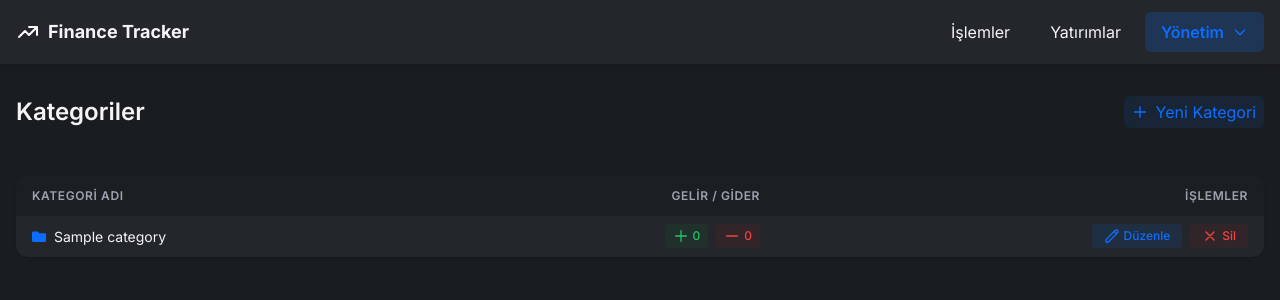
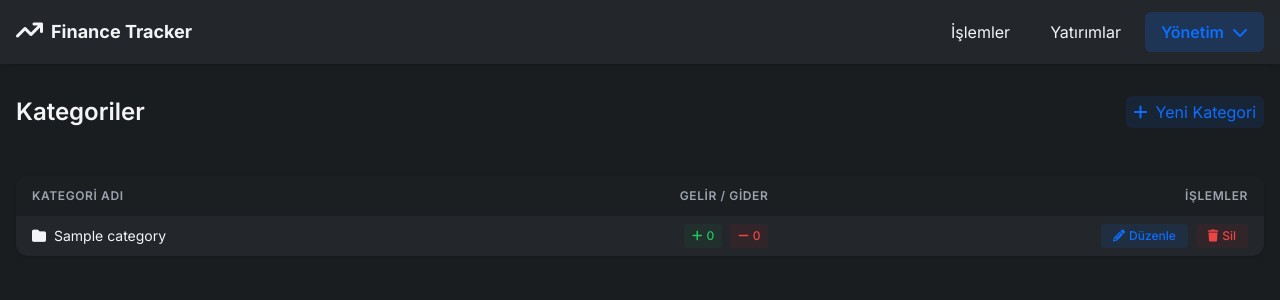
Before and after one commit to ZekeriyaAY/track-finance, a Flask app: page /categories/ in a window 1280 px wide. Shown: the top 300 px of the page. Run offline with Flask 3, Linux system fonts and the light colour scheme; tables that the repository leaves empty hold one stand-in row (values such as "Sample post"); some libraries are stand-ins or nearby versions.

Commit message:
style: Kategori ve tag ikonlarında renkleri metinle aynı yap, gereksiz renk sınıflarını kaldır

```diff
--- a/templates/base.html
+++ b/templates/base.html
@@ -10,7 +10,7 @@
     <link href="https://fonts.googleapis.com/css2?family=Inter:wght@400;500;600;700&display=swap" rel="stylesheet">
     <script src="https://cdn.tailwindcss.com?plugins=forms,typography"></script>
     <!-- Font Awesome CSS -->
-    <link rel="stylesheet" href="https://cdnjs.cloudflare.com/ajax/libs/font-awesome/5.15.4/css/all.min.css">
+    <link rel="stylesheet" href="https://cdnjs.cloudflare.com/ajax/libs/font-awesome/6.5.2/css/all.min.css">
     <!-- DataTables CSS -->
     <link rel="stylesheet" href="{{ url_for('static', filename='css/style.css') }}">
     <script>
@@ -36,7 +36,7 @@
         <div class="container mx-auto px-4 py-3 flex items-center justify-between">
             <div class="flex items-center">
                 <a class="font-bold text-lg flex items-center gap-2" href="{{ url_for('transaction.index') }}">
-                    {% include 'icons/logo.svg' %}
+                    <i class="fa-solid fa-arrow-trend-up text-2xl -mt-1"></i>
                     Finance Tracker
                 </a>
             </div>
@@ -46,16 +46,16 @@
                 <div class="relative group">
                   <button class="inline-flex items-center gap-2 px-4 py-2 rounded-md hover:bg-primary/10 transition {% if request.endpoint in ['category.index', 'category.add', 'category.edit', 'tag.index', 'tag.add', 'tag.edit'] %}bg-primary/20 text-primary font-semibold{% endif %}">
                     Yönetim
-                    {% include 'icons/dropdown_arrow.svg' %}
+                    <i class="fas fa-chevron-down"></i>
                   </button>
                   <div class="absolute right-0 w-48 rounded-md shadow-lg bg-card ring-1 ring-black ring-opacity-5 opacity-0 invisible group-hover:opacity-100 group-hover:visible transition-all duration-200 ease-in-out">
                     <div class="py-1">
                       <a href="{{ url_for('category.index') }}" class="block px-4 py-2 text-sm text-gray-300 hover:bg-primary/10 transition {% if request.endpoint in ['category.index', 'category.add', 'category.edit'] %}bg-primary/20 text-primary font-semibold{% endif %} flex items-center gap-2">
-                        {% include 'icons/folder.svg' %}
+                        <i class="fas fa-folder"></i>
                         Kategoriler
                       </a>
                       <a href="{{ url_for('tag.index') }}" class="block px-4 py-2 text-sm text-gray-300 hover:bg-primary/10 transition {% if request.endpoint in ['tag.index', 'tag.add', 'tag.edit'] %}bg-primary/20 text-primary font-semibold{% endif %} flex items-center gap-2">
-                        {% include 'icons/tag.svg' %}
+                        <i class="fas fa-tag"></i>
                         Taglar
                       </a>
                       <a href="{{ url_for('investment_type.index') }}" class="block px-4 py-2 text-sm text-gray-300 hover:bg-primary/10 transition {% if request.endpoint in ['investment_type.index', 'investment_type.add', 'investment_type.edit'] %}bg-primary/20 text-primary font-semibold{% endif %} flex items-center gap-2">
@@ -63,7 +63,7 @@
                         Yatırım Türleri
                       </a>
                       <a href="{{ url_for('settings.index') }}" class="block px-4 py-2 text-sm text-gray-300 hover:bg-primary/10 transition {% if request.endpoint == 'settings.index' %}bg-primary/20 text-primary font-semibold{% endif %} flex items-center gap-2">
-                        {% include 'icons/settings.svg' %}
+                        <i class="fas fa-cog"></i>
                         Ayarlar
                       </a>
                     </div>
--- a/templates/categories/index.html
+++ b/templates/categories/index.html
@@ -7,7 +7,7 @@
   <div class="flex justify-between items-center mb-6">
     <h1 class="text-2xl font-semibold">Kategoriler</h1>
     <a href="{{ url_for('category.add_category') }}" class="inline-flex items-center gap-2 px-2 py-1 rounded-md bg-primary/10 text-primary hover:bg-primary/20 transition">
-      {% include 'icons/plus.svg' %}
+      <i class="fas fa-plus"></i>
       Yeni Kategori
     </a>
   </div>
@@ -27,27 +27,27 @@
             <tr class="hover:bg-darkbg/40 transition">
               <td class="py-2 px-4">
                 <span class="inline-flex items-center gap-2">
-                  <i class="fas fa-folder text-primary"></i>
+                  <i class="fa-solid fa-folder"></i>
                   {{ category.name }}
                 </span>
               </td>
               <td class="py-2 px-4 text-right flex flex-row items-center justify-end gap-2">
                 <span class="inline-flex items-center gap-1 px-2 py-1 rounded bg-green-700/10 text-green-500 text-xs font-medium" title="Toplam Gelir">
-                  {% include 'icons/plus.svg' %}
+                  <i class="fas fa-plus"></i>
                   {{ category.get_income_count() }}
                 </span>
                 <span class="inline-flex items-center gap-1 px-2 py-1 rounded bg-red-700/10 text-red-500 text-xs font-medium" title="Toplam Gider">
-                  {% include 'icons/minus.svg' %}
+                  <i class="fas fa-minus"></i>
                   {{ category.get_expense_count() }}
                 </span>
               </td>
               <td class="py-2 px-4 text-right">
                 <a href="{{ url_for('category.edit_category', id=category.id) }}" class="inline-flex items-center gap-1 px-3 py-1 rounded bg-primary/10 text-primary hover:bg-primary/20 transition text-xs font-medium mr-1">
-                  {% include 'icons/pencil.svg' %}
+                  <i class="fas fa-pencil-alt"></i>
                   Düzenle
                 </a>
                 <a href="{{ url_for('category.delete_category', id=category.id) }}" class="inline-flex items-center gap-1 px-3 py-1 rounded bg-red-700/10 text-red-500 hover:bg-red-700/20 transition text-xs font-medium" onclick="return confirm('Bu kategoriyi silmek istediğinizden emin misiniz?')">
-                  {% include 'icons/trash.svg' %}
+                  <i class="fas fa-trash"></i>
                   Sil
                 </a>
               </td>
@@ -57,27 +57,27 @@
                 <tr class="hover:bg-darkbg/30 transition">
                   <td class="py-2 px-4 pl-8">
                     <span class="inline-flex items-center gap-2 text-sm text-gray-300">
-                      <i class="fas fa-folder text-primary"></i>
+                      <i class="fa-solid fa-folder"></i>
                       {{ subcategory.name }}
                     </span>
                   </td>
                   <td class="py-2 px-4 text-right flex flex-row items-center justify-end gap-2">
                     <span class="inline-flex items-center gap-1 px-2 py-1 rounded bg-green-700/10 text-green-500 text-xs font-medium" title="Toplam Gelir">
-                      {% include 'icons/plus.svg' %}
+                      <i class="fas fa-plus"></i>
                       {{ subcategory.get_income_count() }}
                     </span>
                     <span class="inline-flex items-center gap-1 px-2 py-1 rounded bg-red-700/10 text-red-500 text-xs font-medium" title="Toplam Gider">
-                      {% include 'icons/minus.svg' %}
+                      <i class="fas fa-minus"></i>
                       {{ subcategory.get_expense_count() }}
                     </span>
                   </td>
                   <td class="py-2 px-4 text-right">
                     <a href="{{ url_for('category.edit_category', id=subcategory.id) }}" class="inline-flex items-center gap-1 px-3 py-1 rounded bg-primary/10 text-primary hover:bg-primary/20 transition text-xs font-medium mr-1">
-                      {% include 'icons/pencil.svg' %}
+                      <i class="fas fa-pencil-alt"></i>
                       Düzenle
                     </a>
                     <a href="{{ url_for('category.delete_category', id=subcategory.id) }}" class="inline-flex items-center gap-1 px-3 py-1 rounded bg-red-700/10 text-red-500 hover:bg-red-700/20 transition text-xs font-medium" onclick="return confirm('Bu kategoriyi silmek istediğinizden emin misiniz?')">
-                      {% include 'icons/trash.svg' %}
+                      <i class="fas fa-trash"></i>
                       Sil
                     </a>
                   </td>
```
Also changed, not shown: templates/tags/index.html (+6 -6 lines).
